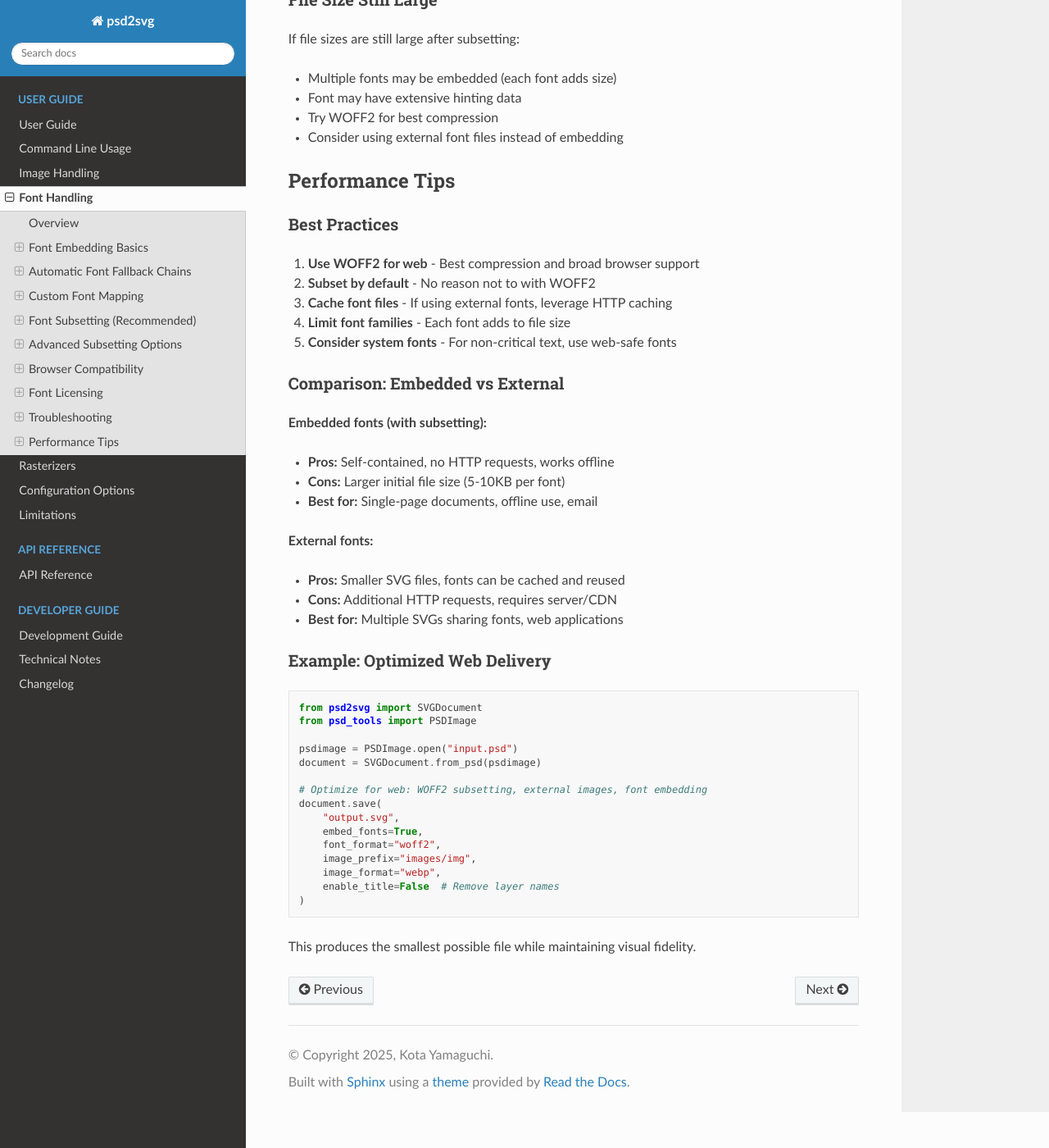
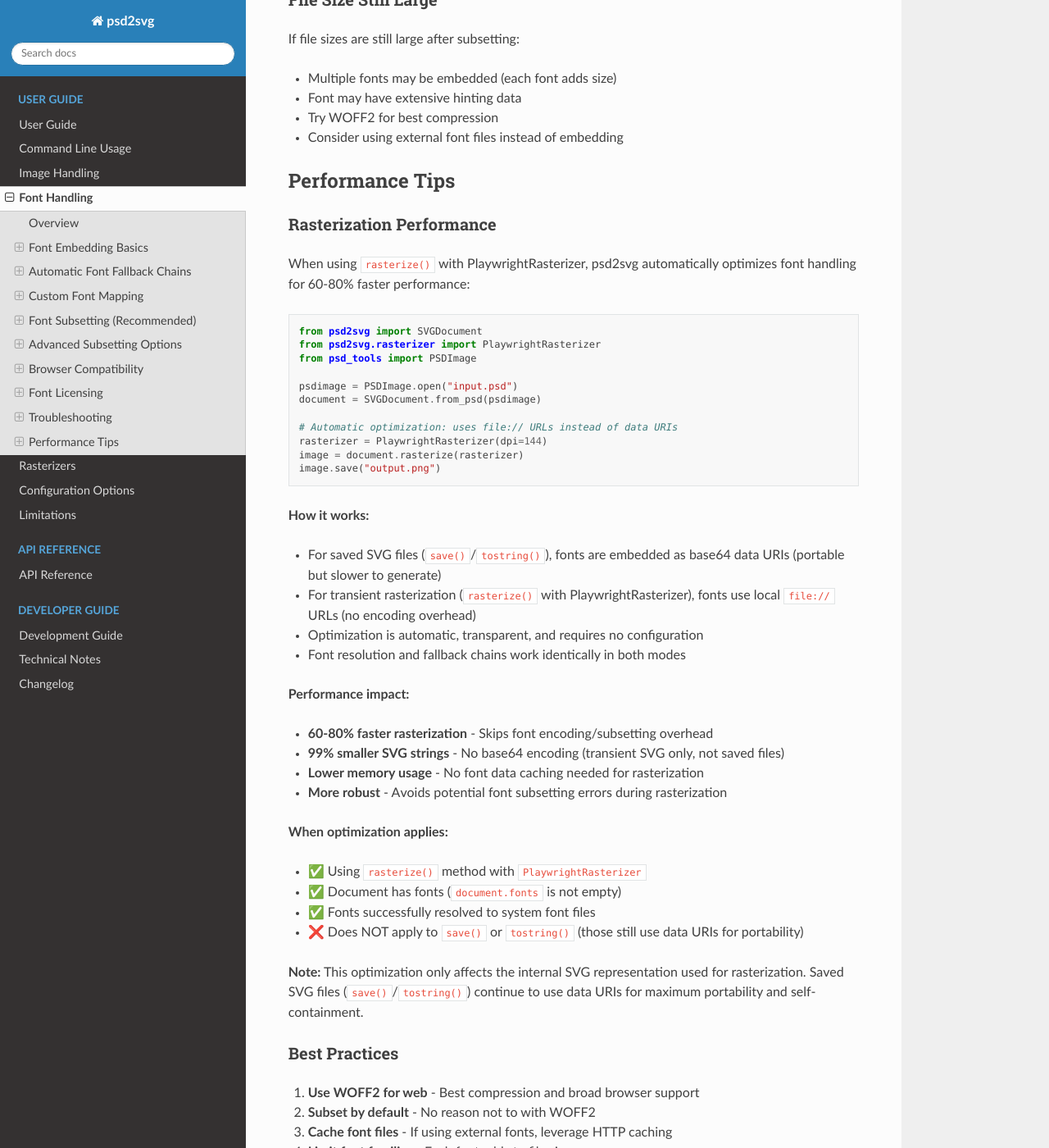
Before and after one commit to kyamagu/psd2svg, a Sphinx documentation site: the page built from docs/fonts.rst, in a window 1280 px wide and 1400 px high, scrolled down 9769 px. Shown: the whole window at 82% size. Built offline with Sphinx 7.4.7 and the Read the Docs theme 3.1.0, drawn with Linux system fonts in a browser that asks for light colours; some of the changed text lies outside the part shown.

Commit message:
Document PlaywrightRasterizer performance optimization in fonts.rst
Add "Rasterization Performance" section explaining:
- Automatic 60-80% faster rasterization with PlaywrightRasterizer
- Uses file:// URLs (not data URIs) for transient rasterization
- 99% smaller SVG strings, lower memory usage, more robust
- Optimization is automatic, transparent, no configuration needed
- Only applies to rasterize(), not save()/tostring()

This documents the user-visible performance improvement from the
file:// URL implementation for PlaywrightRasterizer font handling.

```diff
--- a/docs/fonts.rst
+++ b/docs/fonts.rst
@@ -474,6 +474,48 @@ If file sizes are still large after subsetting:
 Performance Tips
 ----------------
 
+Rasterization Performance
+~~~~~~~~~~~~~~~~~~~~~~~~~
+
+When using ``rasterize()`` with PlaywrightRasterizer, psd2svg automatically optimizes font handling for 60-80% faster performance:
+
+.. code-block:: python
+
+   from psd2svg import SVGDocument
+   from psd2svg.rasterizer import PlaywrightRasterizer
+   from psd_tools import PSDImage
+
+   psdimage = PSDImage.open("input.psd")
+   document = SVGDocument.from_psd(psdimage)
+
+   # Automatic optimization: uses file:// URLs instead of data URIs
+   rasterizer = PlaywrightRasterizer(dpi=144)
+   image = document.rasterize(rasterizer)
+   image.save("output.png")
+
+**How it works:**
+
+* For saved SVG files (``save()``/``tostring()``), fonts are embedded as base64 data URIs (portable but slower to generate)
+* For transient rasterization (``rasterize()`` with PlaywrightRasterizer), fonts use local ``file://`` URLs (no encoding overhead)
+* Optimization is automatic, transparent, and requires no configuration
+* Font resolution and fallback chains work identically in both modes
+
+**Performance impact:**
+
+* **60-80% faster rasterization** - Skips font encoding/subsetting overhead
+* **99% smaller SVG strings** - No base64 encoding (transient SVG only, not saved files)
+* **Lower memory usage** - No font data caching needed for rasterization
+* **More robust** - Avoids potential font subsetting errors during rasterization
+
+**When optimization applies:**
+
+* ✅ Using ``rasterize()`` method with ``PlaywrightRasterizer``
+* ✅ Document has fonts (``document.fonts`` is not empty)
+* ✅ Fonts successfully resolved to system font files
+* ❌ Does NOT apply to ``save()`` or ``tostring()`` (those still use data URIs for portability)
+
+**Note:** This optimization only affects the internal SVG representation used for rasterization. Saved SVG files (``save()``/``tostring()``) continue to use data URIs for maximum portability and self-containment.
+
 Best Practices
 ~~~~~~~~~~~~~~
 
@@ -482,6 +524,7 @@ Best Practices
 3. **Cache font files** - If using external fonts, leverage HTTP caching
 4. **Limit font families** - Each font adds to file size
 5. **Consider system fonts** - For non-critical text, use web-safe fonts
+6. **Use PlaywrightRasterizer for faster rasterization** - Automatic 60-80% speedup for font-heavy documents
 
 Comparison: Embedded vs External
 ~~~~~~~~~~~~~~~~~~~~~~~~~~~~~~~~~
```
